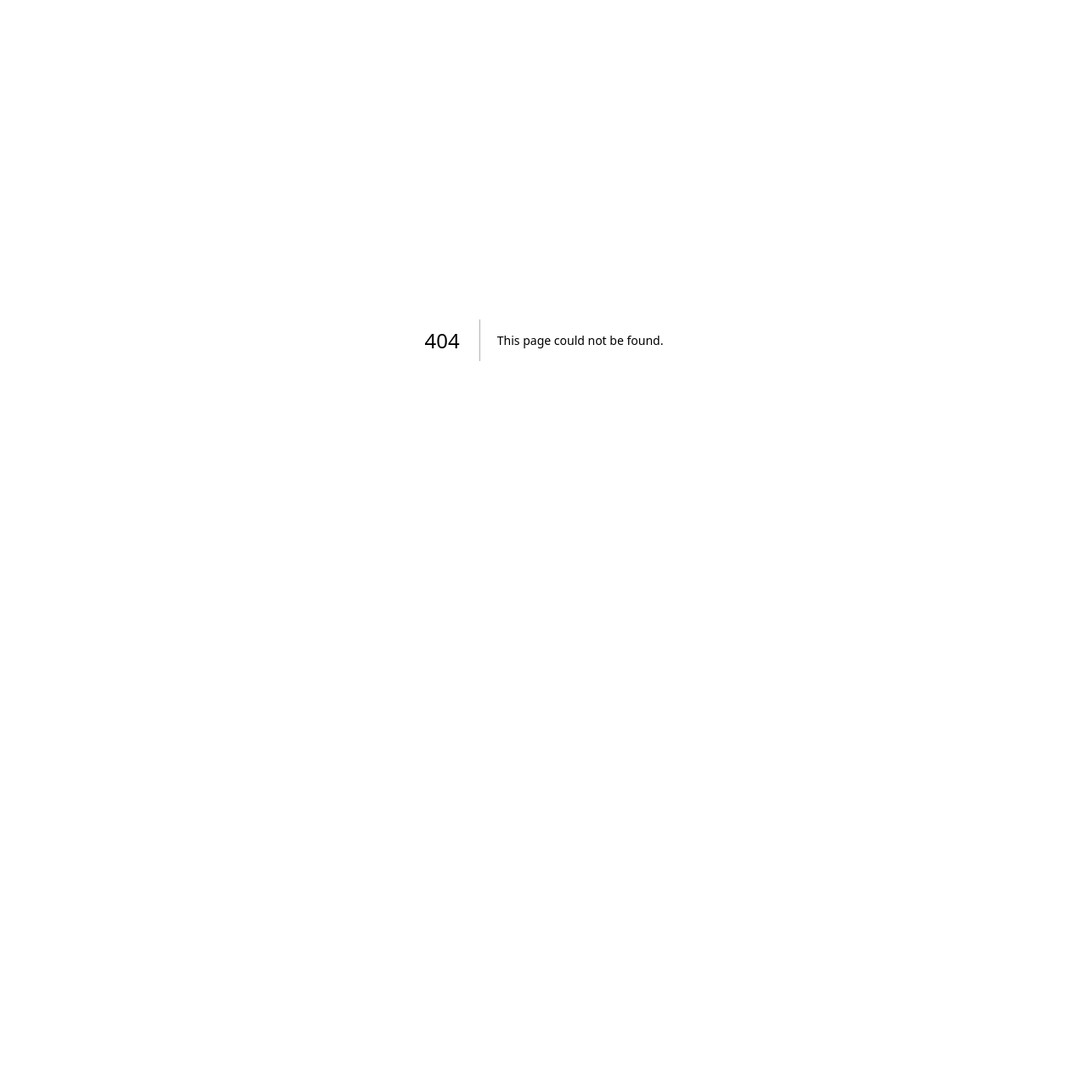
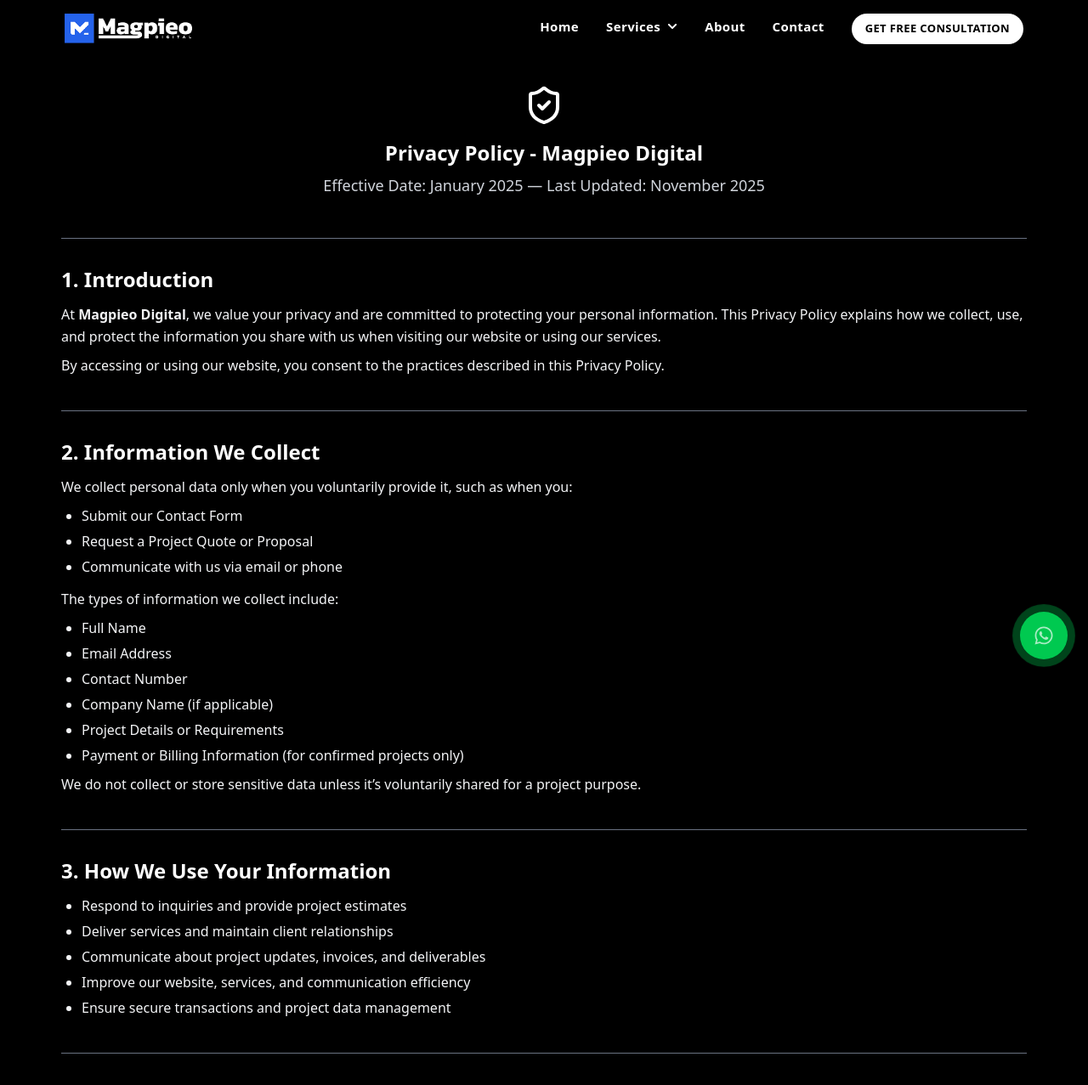
Before and after one commit to magpieo/magpieo-digital, a Next.js app: page /privacy-policy in a window 1280 px wide. Before the commit this address had no page. Shown: the top 1277 px of the page at 85% size. Before the commit the page ends 800 px from the top, so only its background shows below. Built offline with nearby package versions, Linux system fonts and the light colour scheme.

Commit message:
privacy policy page designed

```diff
--- /dev/null
+++ b/src/app/(MainLayout)/privacy-policy/page.tsx
@@ -0,0 +1,259 @@
+"use client";
+import React from "react";
+import { motion } from "framer-motion";
+import { ShieldCheck } from "lucide-react";
+
+const Page = () => {
+  return (
+    <div className="max-w-6xl mx-auto px-4 md:px-2 pt-8 pb-16 text-white">
+      {/* Header Section */}
+      <motion.div
+        initial={{ opacity: 0, y: -20 }}
+        animate={{ opacity: 1, y: 0 }}
+        transition={{ duration: 0.5 }}
+        className="text-center mb-12"
+      >
+        <div className="flex justify-center mb-4">
+          <ShieldCheck className="w-12 h-12 text-white" />
+        </div>
+        <h1 className="text-2xl md:text-4xl lg:text-2xl font-medium md:font-bold  mb-2 text-white">
+          Privacy Policy - Magpieo Digital
+        </h1>
+        <p className="text-base sm:text-lg text-gray-300">
+          Effective Date: January 2025 — Last Updated: November 2025
+        </p>
+      </motion.div>
+
+      <div className="h-[1px] w-full bg-gray-500 my-8" />
+
+      {/* Content Section */}
+      <motion.div
+        initial={{ opacity: 0 }}
+        animate={{ opacity: 1 }}
+        transition={{ delay: 0.3 }}
+        className="space-y-10 leading-relaxed text-gray-100"
+      >
+        {/* Section 1 */}
+        <section>
+          <h2 className="text-2xl font-medium md:font-bold  text-white mb-3">
+            1. Introduction
+          </h2>
+          <p>
+            At <strong>Magpieo Digital</strong>, we value your privacy and are
+            committed to protecting your personal information. This Privacy
+            Policy explains how we collect, use, and protect the information you
+            share with us when visiting our website or using our services.
+          </p>
+          <p className="mt-2">
+            By accessing or using our website, you consent to the practices
+            described in this Privacy Policy.
+          </p>
+        </section>
+
+        <div className="h-[1px] w-full bg-gray-500 my-8" />
+
+        {/* Section 2 */}
+        <section>
+          <h2 className="text-2xl font-medium md:font-bold  text-white mb-3">
+            2. Information We Collect
+          </h2>
+          <p>
+            We collect personal data only when you voluntarily provide it, such
+            as when you:
+          </p>
+          <ul className="list-disc ml-6 mt-2 space-y-1">
+            <li>Submit our Contact Form</li>
+            <li>Request a Project Quote or Proposal</li>
+            <li>Communicate with us via email or phone</li>
+          </ul>
+          <p className="mt-3">The types of information we collect include:</p>
+          <ul className="list-disc ml-6 mt-2 space-y-1">
+            <li>Full Name</li>
+            <li>Email Address</li>
+            <li>Contact Number</li>
+            <li>Company Name (if applicable)</li>
+            <li>Project Details or Requirements</li>
+            <li>
+              Payment or Billing Information (for confirmed projects only)
+            </li>
+          </ul>
+          <p className="mt-2">
+            We do not collect or store sensitive data unless it’s voluntarily
+            shared for a project purpose.
+          </p>
+        </section>
+
+        <div className="h-[1px] w-full bg-gray-500 my-8" />
+
+        {/* Section 3 */}
+        <section>
+          <h2 className="text-2xl font-medium md:font-bold  text-white mb-3">
+            3. How We Use Your Information
+          </h2>
+          <ul className="list-disc ml-6 space-y-1">
+            <li>Respond to inquiries and provide project estimates</li>
+            <li>Deliver services and maintain client relationships</li>
+            <li>
+              Communicate about project updates, invoices, and deliverables
+            </li>
+            <li>Improve our website, services, and communication efficiency</li>
+            <li>Ensure secure transactions and project data management</li>
+          </ul>
+        </section>
+
+        <div className="h-[1px] w-full bg-gray-500 my-8" />
+
+        {/* Section 4 */}
+        <section>
+          <h2 className="text-2xl font-medium md:font-bold  text-white mb-3">
+            4. Cookies Policy
+          </h2>
+          <p>
+            Our website uses cookies to enhance user experience and analyze
+            website traffic. Cookies are small files stored on your device that
+            help us improve performance and usability.
+          </p>
+          <p className="mt-2">
+            You can disable cookies through your browser settings. However,
+            certain features of our website may not function correctly if
+            cookies are disabled.
+          </p>
+        </section>
+
+        <div className="h-[1px] w-full bg-gray-500 my-8" />
+
+        {/* Section 5–12 */}
+        <section>
+          <h2 className="text-2xl font-medium md:font-bold  text-white mb-3">
+            5. International Data Transfers
+          </h2>
+          <p>
+            Since Magpieo Digital serves global clients, your information may be
+            processed or stored in different countries where we or our trusted
+            partners operate.
+          </p>
+        </section>
+
+        <div className="h-[1px] w-full bg-gray-500 my-8" />
+
+        <section>
+          <h2 className="text-2xl font-medium md:font-bold  text-white mb-3">
+            6. Data Security
+          </h2>
+          <p>
+            We employ industry-standard measures such as SSL encryption, secure
+            servers, and restricted data access to safeguard all client
+            information.
+          </p>
+        </section>
+
+        <div className="h-[1px] w-full bg-gray-500 my-8" />
+
+        <section>
+          <h2 className="text-2xl font-medium md:font-bold  text-white mb-3">
+            7. Data Retention
+          </h2>
+          <p>
+            We retain your information only for as long as necessary to fulfill
+            our contractual and legal obligations. If you wish to delete your
+            personal information, contact us at{" "}
+            <a
+              href="mailto:hello@magpieo.com"
+              className="text-white font-medium hover:underline"
+            >
+              hello@magpieo.com
+            </a>
+            .
+          </p>
+        </section>
+
+        <div className="h-[1px] w-full bg-gray-500 my-8" />
+
+        <section>
+          <h2 className="text-2xl font-medium md:font-bold  text-white mb-3">
+            8. Your Rights
+          </h2>
+          <p>
+            You have the right to access, correct, delete, or restrict
+            processing of your personal data at any time. To exercise these
+            rights, please email us at{" "}
+            <a
+              href="mailto:hello@magpieo.com"
+              className="text-white font-medium hover:underline"
+            >
+              hello@magpieo.com
+            </a>
+            .
+          </p>
+        </section>
+
+        <div className="h-[1px] w-full bg-gray-500 my-8" />
+
+        <section>
+          <h2 className="text-2xl font-medium md:font-bold  text-white mb-3">
+            9. Children’s Privacy
+          </h2>
+          <p>
+            Our services are designed for businesses and professionals. We do
+            not knowingly collect personal information from anyone under the age
+            of 16.
+          </p>
+        </section>
+
+        <div className="h-[1px] w-full bg-gray-500 my-8" />
+
+        <section>
+          <h2 className="text-2xl font-medium md:font-bold  text-white mb-3">
+            10. Governing Law
+          </h2>
+          <p>
+            This Privacy Policy shall be governed by and construed in accordance
+            with the laws of Bangladesh.
+          </p>
+        </section>
+
+        <div className="h-[1px] w-full bg-gray-500 my-8" />
+
+        <section>
+          <h2 className="text-2xl font-medium md:font-bold  text-white mb-3">
+            11. Updates to This Policy
+          </h2>
+          <p>
+            We may update this Privacy Policy periodically. Updates will be
+            posted on this page with a new effective date.
+          </p>
+        </section>
+
+        <div className="h-[1px] w-full bg-gray-500 my-8" />
+
+        <section>
+          <h2 className="text-2xl font-medium md:font-bold  text-white mb-3">
+            12. Contact Us
+          </h2>
+          <p>
+            For any questions or concerns, please contact us at:
+            <br />
+            📩{" "}
+            <a
+              href="mailto:hello@magpieo.com"
+              className="text-white font-medium hover:underline"
+            >
+              hello@magpieo.com
+            </a>
+            <br />
+            🌐{" "}
+            <a
+              href="https://www.magpieo.com"
+              target="_blank"
+              className="text-white font-medium hover:underline"
+            >
+              www.magpieo.com
+            </a>
+          </p>
+        </section>
+      </motion.div>
+    </div>
+  );
+};
+
+export default Page;
--- a/src/app/components/shared/Footer.tsx
+++ b/src/app/components/shared/Footer.tsx
@@ -156,12 +156,12 @@ const Footer = () => {
           <div>
             <ul className=" flex justify-between gap-6 text-white">
               <li>
-                <Link href="#" className="hover:text-blue-600">
+                <Link href="/privacy-policy" className="hover:text-blue-600">
                   Privacy Policy
                 </Link>
               </li>
               <li>
-                <Link href="#" className="hover:text-blue-600">
+                <Link href="/terms-of-use" className="hover:text-blue-600">
                   Terms of Use
                 </Link>
               </li>
```
